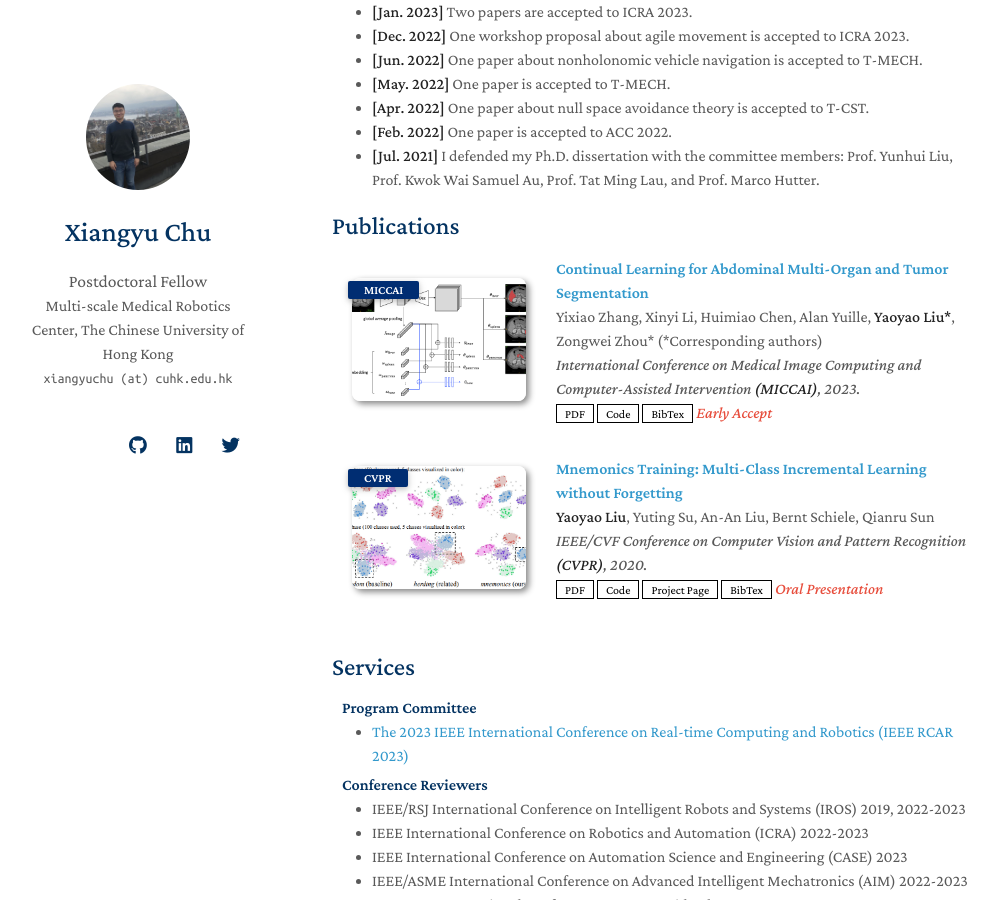
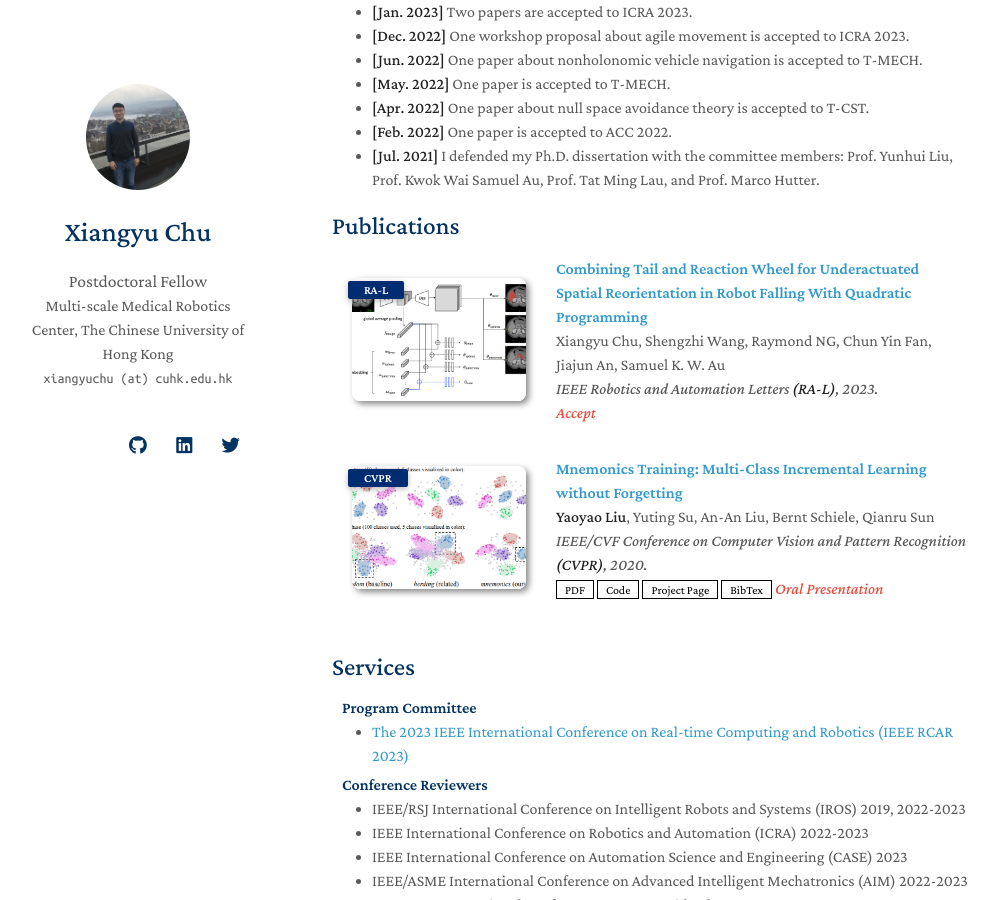
Before and after one commit to xiangyuchu03/xiangyuchu03.github.io, a Jekyll site: the page built from index.md, in a window 1280 px wide and 900 px high, scrolled down 599 px. Shown: the whole window, without its empty margins (138-1136 px from the left). Built offline with Jekyll 4.4.1, drawn with Linux system fonts in a browser that asks for light colours; nearby versions of some CDN libraries; a style sheet for code colours, icons or effects is not loaded; our own code applies the rules of GitHub Pages for plain Markdown files.

Commit message:
Update publications.yml

```diff
--- a/_data/publications.yml
+++ b/_data/publications.yml
@@ -1,14 +1,14 @@
 main:
 
-  - title: Continual Learning for Abdominal Multi-Organ and Tumor Segmentation
-    authors: Yixiao Zhang, Xinyi Li, Huimiao Chen, Alan Yuille, <strong>Yaoyao Liu*</strong>, Zongwei Zhou* (*Corresponding authors)
-    conference_short: MICCAI
-    conference: International Conference on Medical Image Computing and Computer-Assisted Intervention <strong>(MICCAI)</strong>, 2023.
-    pdf: https://arxiv.org/pdf/2306.00988.pdf
-    code: https://github.com/MrGiovanni/ContinualLearning
-    bibtex: https://bib.yliu.me/MICCAI23.txt
+  - title: Combining Tail and Reaction Wheel for Underactuated Spatial Reorientation in Robot Falling With Quadratic Programming
+    authors: Xiangyu Chu, Shengzhi Wang, Raymond NG, Chun Yin Fan, Jiajun An, Samuel K. W. Au
+    conference_short: RA-L
+    conference: IEEE Robotics and Automation Letters  <strong>(RA-L)</strong>, 2023.
+    pdf:
+    code:
+    bibtex:
     image: ./assets/img/teaser_example_2.png
-    notes: Early Accept
+    notes: Accept
 
   - title: "Mnemonics Training: Multi-Class Incremental Learning without Forgetting"
     authors: <strong>Yaoyao Liu</strong>, Yuting Su, An-An Liu, Bernt Schiele, Qianru Sun
```
